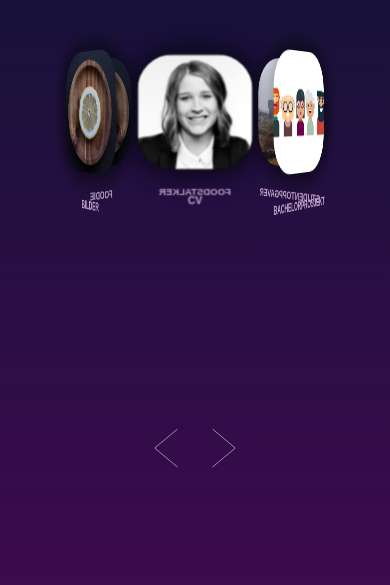
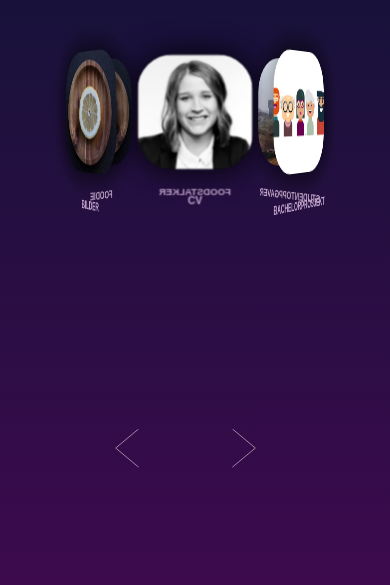
Before and after one commit to ceciliehrr/min_side, a plain HTML site: page index.html in a window 390 px wide. Shown: the part 99-684 px from the top of the page. Drawn offline with Linux system fonts and the light colour scheme.

Commit message:
endring 2

```diff
--- a/css/style.css
+++ b/css/style.css
@@ -295,9 +295,9 @@ polyline {
         height: 40px;
     }
     .left {
-        left: 45%;
+        left: 35%;
     }
     .right {
-        left: 60%;
+        left: 65%;
     }
 }
```
